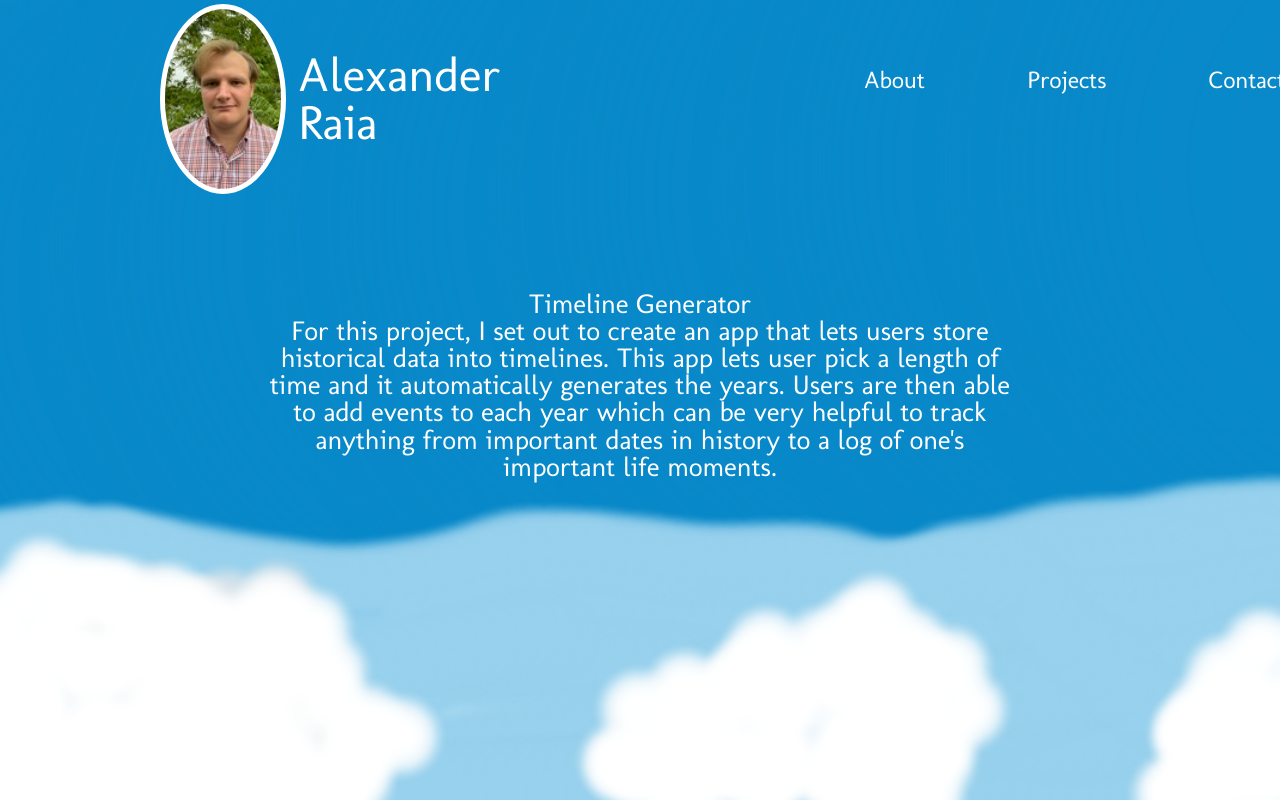
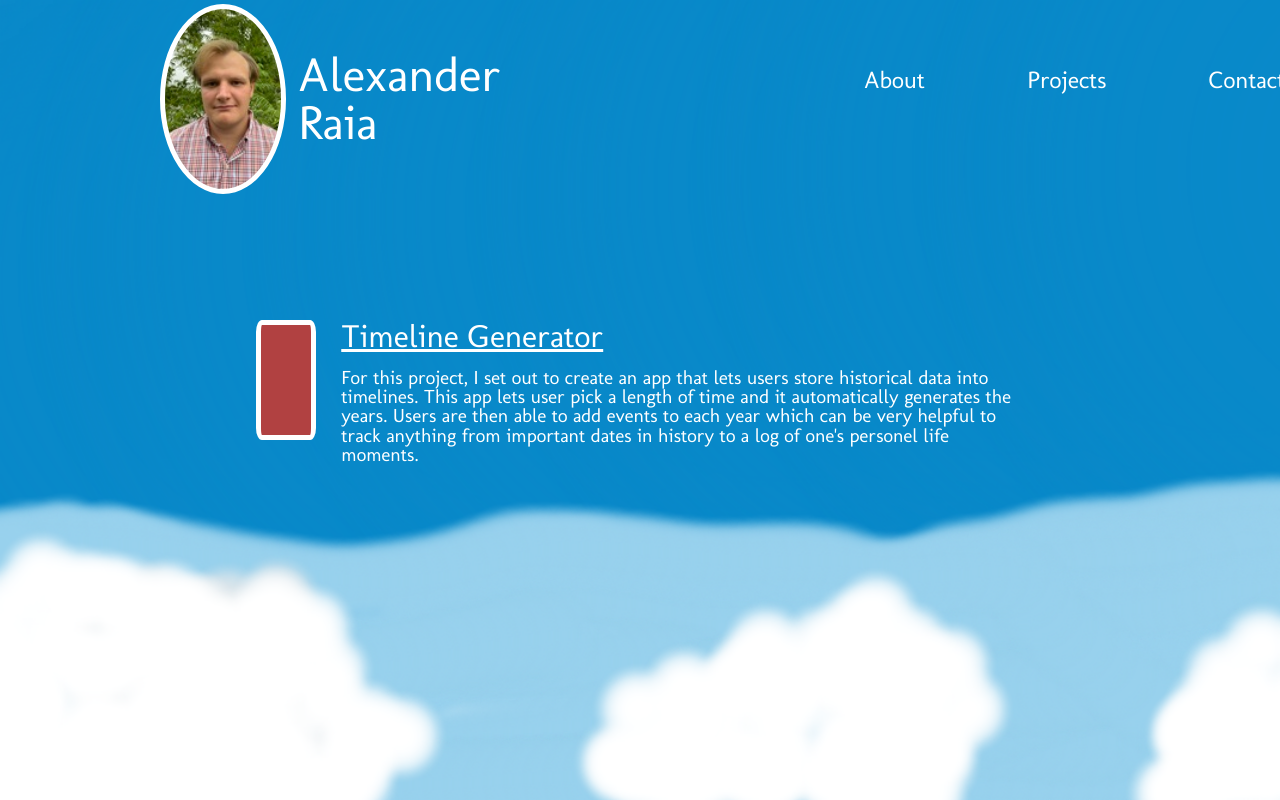
Before and after one commit to alexraia4/portfolio, a React (Create React App) app: page /#/projects in a window 1280 px wide. Built offline with nearby package versions, Linux system fonts and the light colour scheme.

Commit message:
added a project

```diff
--- a/src/components/Projects.js
+++ b/src/components/Projects.js
@@ -3,8 +3,13 @@ import '../css/Projects.css'
 function Projects() {
       return (
             <div className="Projects">
-                  <p>Timeline Generator</p>
-                  <p>For this project, I set out to create an app that lets users store historical data into timelines. This app lets user pick a length of time and it automatically generates the years. Users are then able to add events to each year which can be very helpful to track anything from important dates in history to a log of one's important life moments.</p>
+                  <div className = "Projects_timeline">
+                        <a href="https://www.w3schools.com" className = "Projects_timeline_link"/>
+                        <div className = "Projects_timeline_content">
+                              <p className = "Projects_timeline_title">Timeline Generator</p>
+                              <p className = "Projects_timeline_context">For this project, I set out to create an app that lets users store historical data into timelines. This app lets user pick a length of time and it automatically generates the years. Users are then able to add events to each year which can be very helpful to track anything from important dates in history to a log of one's personel life moments.</p>
+                        </div>
+                  </div>
             </div>
       );
 }
--- a/src/css/Projects.css
+++ b/src/css/Projects.css
@@ -4,14 +4,39 @@
 
       margin-bottom: 40vh;
 
-      display: flex;
-      flex-direction: column;
-      justify-content: center;
-
 
 
       color: rgb(255, 255, 255);
-      font-size: 1.7em;
 
-      text-align: center;
+
 }
+
+.Projects_timeline {
+      width: 60vw;
+      height: 20vh;
+      display: flex;
+}
+
+.Projects_timeline_link {
+      width: 16vw;
+      height: 15vh;
+
+      margin-right: 2vw;
+
+      background-color: rgb(177, 65, 65);
+
+      border-radius: 10%;
+      border-color: rgb(255, 255, 255);
+      border-width: 5px;
+      border-style: solid;
+}
+
+.Projects_timeline_title {
+      font-size: 2em;
+      text-decoration: underline;
+}
+
+.Projects_timeline_context {
+      margin-top: 2vh;
+      font-size: 1.2em;
+}
```
